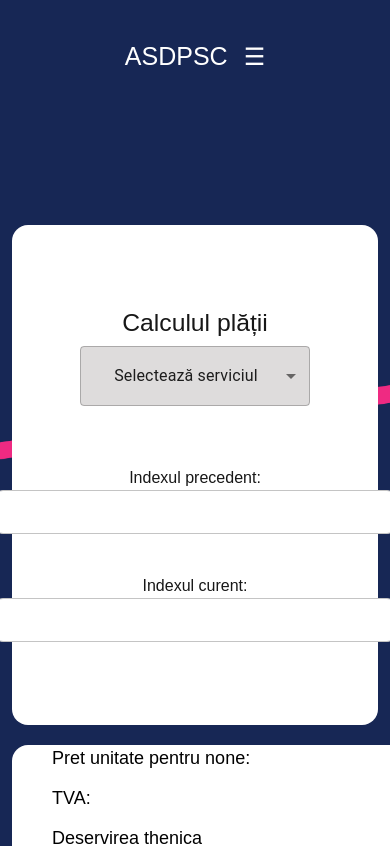
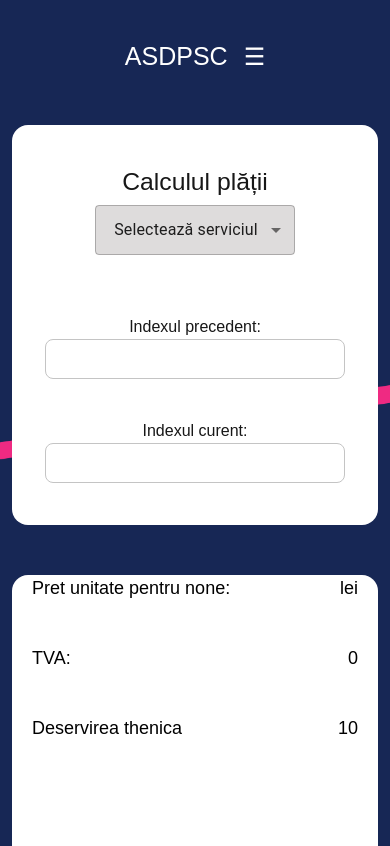
Before and after one commit to Klasterov/project1, a Next.js app in the folder my-app/: page /Current in a window 390 px wide. Shown: the top 846 px of the page. Built offline with nearby package versions, Linux system fonts and the light colour scheme.

Commit message:
current data responsive

```diff
--- a/my-app/src/app/Current/current.css
+++ b/my-app/src/app/Current/current.css
@@ -83,3 +83,38 @@
     margin-left: 10%;
     bottom: 0;
 }
+
+@media screen and (max-width: 800px) {
+    .payment-container{
+        margin-top: 50px;
+    }
+
+    .payment-block{
+        height: 400px;
+    }
+
+    .payment-select{
+        width: 200px;
+        height: 50px;
+    }
+
+    .payment-input{
+        width: 300px;
+        height: 40px;
+    }
+
+    .checkout{
+        width: auto;
+        height: auto;
+        justify-content: center;
+        padding-bottom: 20px;
+    }
+
+    .checkout p{
+        width: auto;
+        margin-right: 20px;
+        margin-left: 20px;
+        margin-top: 50px;
+    }
+
+}
```
